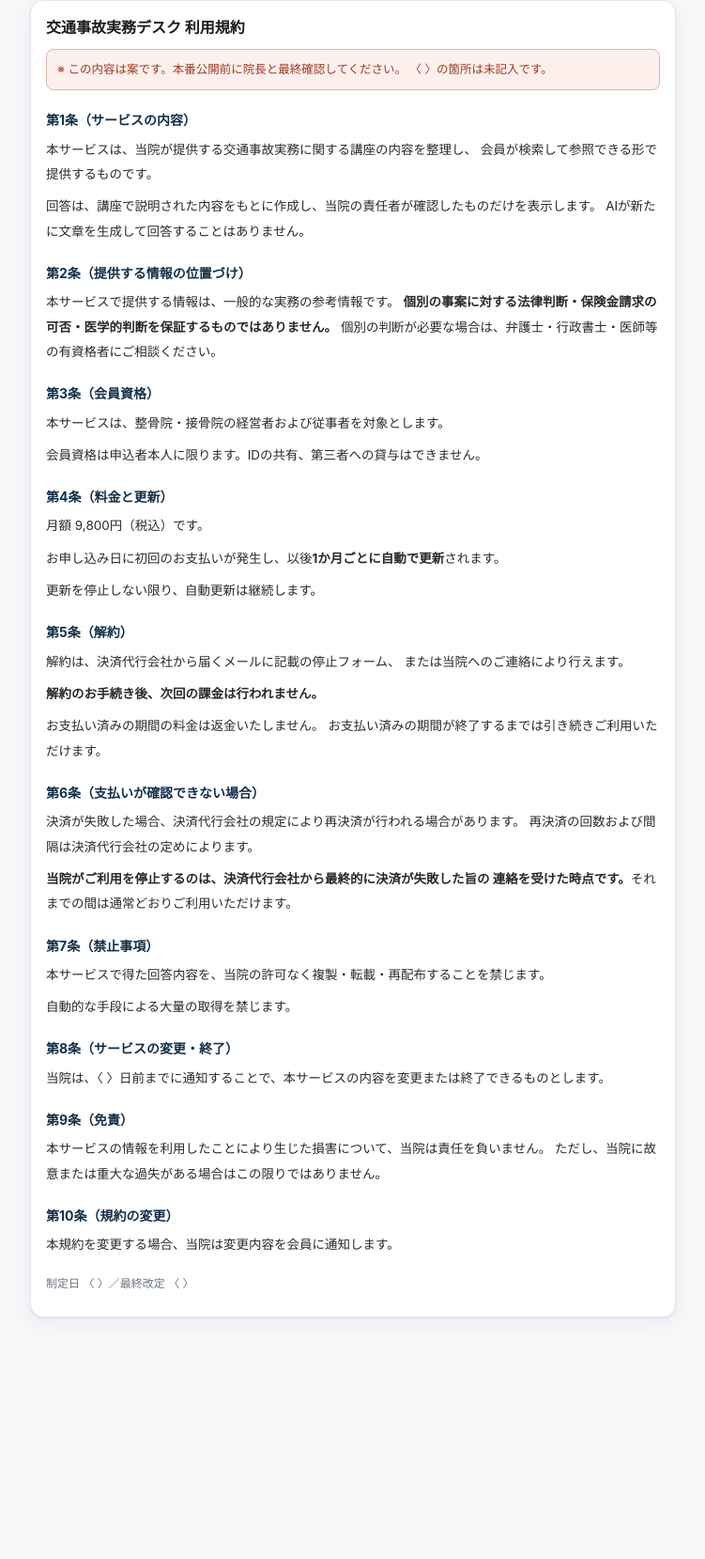
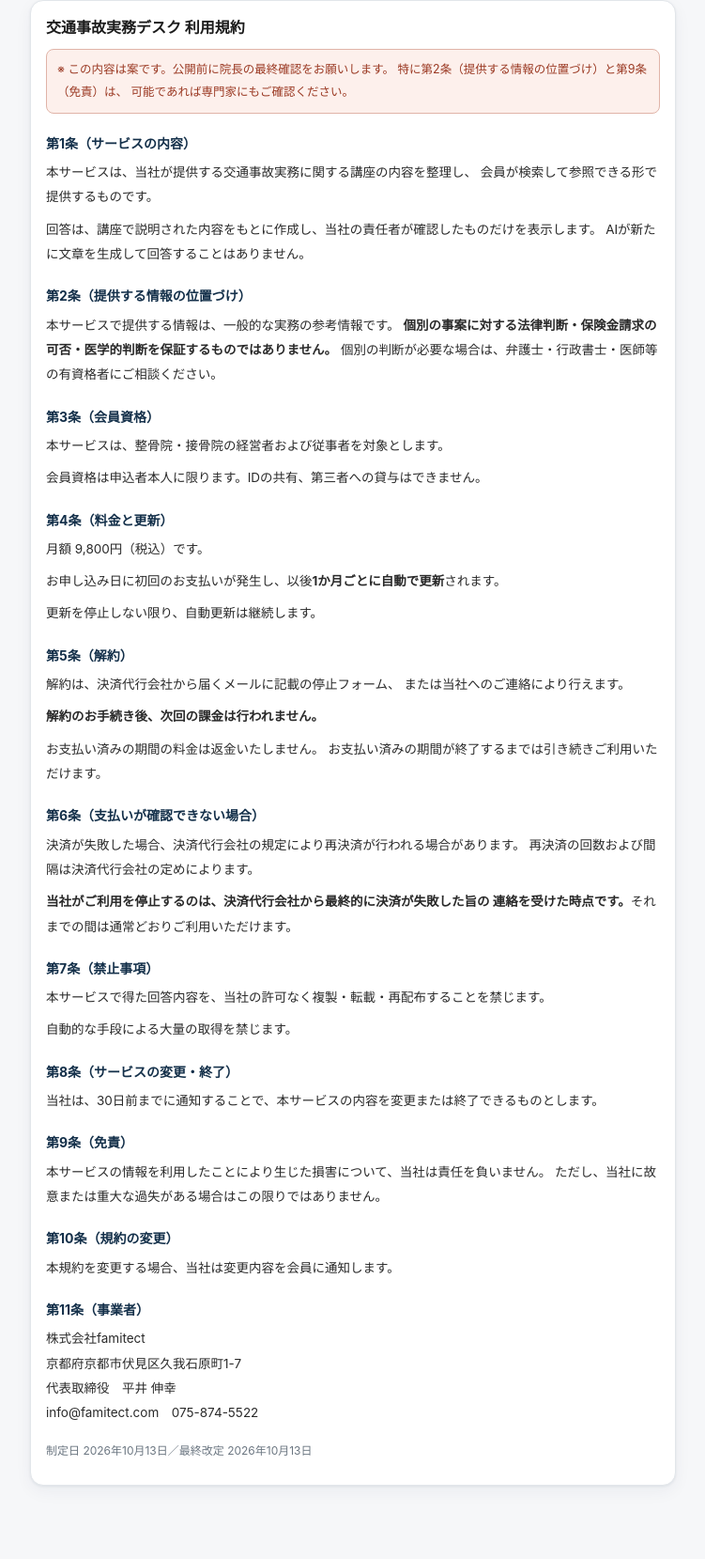
Before and after one commit to juraku3hearty/my-repository, a Flask app: page /terms in a window 1280 px wide. Shown: the part 73-1732 px from the top of the page at 94% size, without its empty margins (264-1015 px from the left). Before the commit the page ends 1477 px from the top, so only its background shows below. Run offline with Flask 3, Linux system fonts and the light colour scheme.

Commit message:
feat+docs: 法的表示の必須項目をすべて記入
株式会社famitect／代表取締役 平井 伸幸／京都府京都市伏見区久我石原町1-7／
075-874-5522／info@famitect.com

- 特定商取引法に基づく表示：法律上の必須5項目を記入し、注意書きを削除
- プライバシーポリシー：事業者名・住所・連絡先を記入
- 利用規約：事業者の条を追加。変更時の通知を30日前、制定日を2026-10-13に。
  主語を「当院」から「当社」に統一
- 相談画面に問い合わせ先と3ページへの導線を追加し、雛形である旨の注記を削除

残るのは院長による内容確認のみ。特に第2条（情報の位置づけ）と第9条（免責）は
可能であれば専門家の確認を勧める旨をドキュメントに記載した。

テスト147項目すべて通過。

Co-Authored-By: Claude Opus 5 <noreply@anthropic.com>
Claude-Session: https://claude.ai/code/session_01XxX8KomyP5X86hhJgAnHyP

```diff
--- a/jiko-desk/webapp/templates/privacy_policy.html
+++ b/jiko-desk/webapp/templates/privacy_policy.html
@@ -4,7 +4,7 @@
 <div class="card">
   <h2>プライバシーポリシー</h2>
   <div class="legal">
-    <p class="todo">※ この内容は案です。本番公開前に院長と最終確認してください。</p>
+    <p class="todo">※ この内容は案です。公開前に院長の最終確認をお願いします。</p>
 
     <h4>取得する情報</h4>
     <p><b>メールアドレスのみ</b>を取得します。</p>
@@ -38,7 +38,7 @@
     <p><b>決済の記録は決済代行会社に残ります。</b>当院では削除できません。</p>
 
     <h4>お問い合わせ</h4>
-    <p>株式会社famitect ／ 〈 連絡先メールアドレス 〉</p>
+    <p>株式会社famitect<br>京都府京都市伏見区久我石原町1-7<br>info@famitect.com　075-874-5522</p>
   </div>
 </div>
 {% endblock %}
--- a/jiko-desk/webapp/templates/terms.html
+++ b/jiko-desk/webapp/templates/terms.html
@@ -4,13 +4,14 @@
 <div class="card">
   <h2>交通事故実務デスク 利用規約</h2>
   <div class="legal">
-    <p class="todo">※ この内容は案です。本番公開前に院長と最終確認してください。
-       〈 〉の箇所は未記入です。</p>
+    <p class="todo">※ この内容は案です。公開前に院長の最終確認をお願いします。
+       特に第2条（提供する情報の位置づけ）と第9条（免責）は、
+       可能であれば専門家にもご確認ください。</p>
 
     <h4>第1条（サービスの内容）</h4>
-    <p>本サービスは、当院が提供する交通事故実務に関する講座の内容を整理し、
+    <p>本サービスは、当社が提供する交通事故実務に関する講座の内容を整理し、
        会員が検索して参照できる形で提供するものです。</p>
-    <p>回答は、講座で説明された内容をもとに作成し、当院の責任者が確認したものだけを表示します。
+    <p>回答は、講座で説明された内容をもとに作成し、当社の責任者が確認したものだけを表示します。
        AIが新たに文章を生成して回答することはありません。</p>
 
     <h4>第2条（提供する情報の位置づけ）</h4>
@@ -29,7 +30,7 @@
 
     <h4>第5条（解約）</h4>
     <p>解約は、決済代行会社から届くメールに記載の停止フォーム、
-       または当院へのご連絡により行えます。</p>
+       または当社へのご連絡により行えます。</p>
     <p><b>解約のお手続き後、次回の課金は行われません。</b></p>
     <p>お支払い済みの期間の料金は返金いたしません。
        お支払い済みの期間が終了するまでは引き続きご利用いただけます。</p>
@@ -37,24 +38,30 @@
     <h4>第6条（支払いが確認できない場合）</h4>
     <p>決済が失敗した場合、決済代行会社の規定により再決済が行われる場合があります。
        再決済の回数および間隔は決済代行会社の定めによります。</p>
-    <p><b>当院がご利用を停止するのは、決済代行会社から最終的に決済が失敗した旨の
+    <p><b>当社がご利用を停止するのは、決済代行会社から最終的に決済が失敗した旨の
        連絡を受けた時点です。</b>それまでの間は通常どおりご利用いただけます。</p>
 
     <h4>第7条（禁止事項）</h4>
-    <p>本サービスで得た回答内容を、当院の許可なく複製・転載・再配布することを禁じます。</p>
+    <p>本サービスで得た回答内容を、当社の許可なく複製・転載・再配布することを禁じます。</p>
     <p>自動的な手段による大量の取得を禁じます。</p>
 
     <h4>第8条（サービスの変更・終了）</h4>
-    <p>当院は、〈 〉日前までに通知することで、本サービスの内容を変更または終了できるものとします。</p>
+    <p>当社は、30日前までに通知することで、本サービスの内容を変更または終了できるものとします。</p>
 
     <h4>第9条（免責）</h4>
-    <p>本サービスの情報を利用したことにより生じた損害について、当院は責任を負いません。
-       ただし、当院に故意または重大な過失がある場合はこの限りではありません。</p>
+    <p>本サービスの情報を利用したことにより生じた損害について、当社は責任を負いません。
+       ただし、当社に故意または重大な過失がある場合はこの限りではありません。</p>
 
     <h4>第10条（規約の変更）</h4>
-    <p>本規約を変更する場合、当院は変更内容を会員に通知します。</p>
+    <p>本規約を変更する場合、当社は変更内容を会員に通知します。</p>
 
-    <p class="rev">制定日 〈 〉／最終改定 〈 〉</p>
+    <h4>第11条（事業者）</h4>
+    <p>株式会社famitect<br>
+       京都府京都市伏見区久我石原町1-7<br>
+       代表取締役　平井 伸幸<br>
+       info@famitect.com　075-874-5522</p>
+
+    <p class="rev">制定日 2026年10月13日／最終改定 2026年10月13日</p>
   </div>
 </div>
 {% endblock %}
```
Also changed, not shown: jiko-desk/docs/go-live-checklist.md (+4 -4 lines), jiko-desk/docs/legal-todo.md (+12 -10 lines), jiko-desk/webapp/templates/consult.html (+12 -2 lines), jiko-desk/webapp/templates/tokusho.html (+4 -6 lines), jiko-desk/design/tour/L1-特定商取引法.png (added), jiko-desk/design/tour/L2-利用規約.png (added), jiko-desk/design/tour/L3-プライバシーポリシー.png (added).
